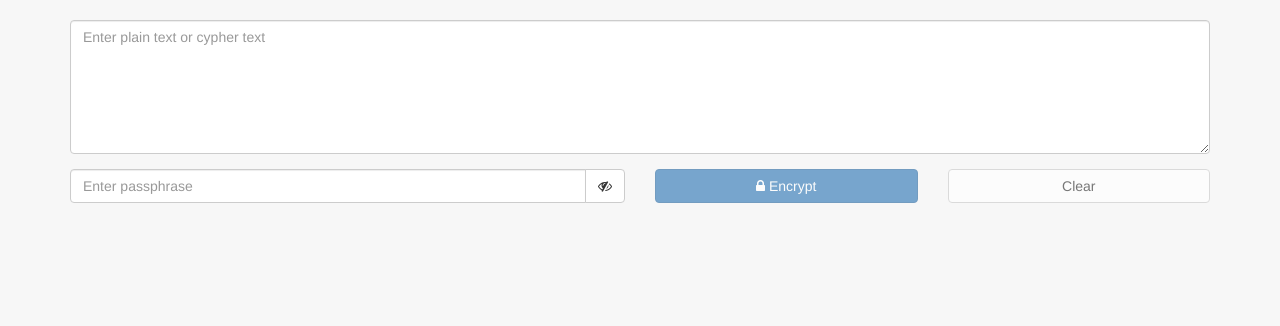
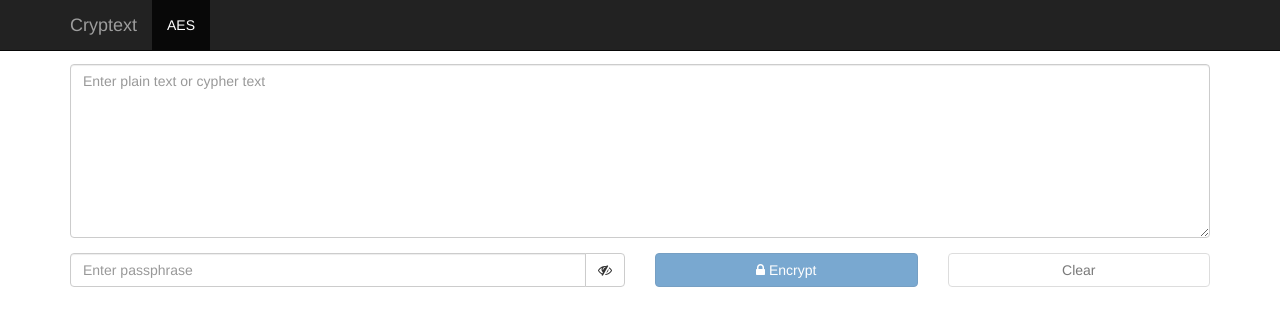
Before and after one commit to zakfu/cryptext, a plain HTML site: page index.html in a window 1280 px wide. Drawn offline with nearby package versions, Linux system fonts and the light colour scheme.

Commit message:
Added navbar and updated bootstrap.

```diff
--- a/css/main.css
+++ b/css/main.css
@@ -1,9 +1,5 @@
-body {
-  background-color: #f7f7f7;
-}
-
-.container {
-  margin-top: 20px;
+.main-controller {
+  padding-top: 64px;
 }
 
 .form-item {
--- a/index.html
+++ b/index.html
@@ -1,24 +1,40 @@
 <!doctype html>
-<html class="no-js" lang="en" ng-app="cryptApp">
+<html class="no-js" lang="en" ng-app="cryptextApp">
   <head>
     <meta charset="utf-8">
     <meta http-equiv="x-ua-compatible" content="ie=edge">
-    <title>Crypto</title>
+    <title>Cryptext</title>
     <meta name="description" content="">
     <meta name="viewport" content="width=device-width, initial-scale=1">
-    <link rel="stylesheet" href="https://maxcdn.bootstrapcdn.com/bootstrap/3.3.4/css/bootstrap.min.css">
-    <link rel="stylesheet" href="http://bootswatch.com/yeti/bootstrap.min.css">
+    <link rel="stylesheet" href="https://maxcdn.bootstrapcdn.com/bootstrap/3.3.6/css/bootstrap.min.css">
     <link rel="stylesheet" href="https://maxcdn.bootstrapcdn.com/font-awesome/4.3.0/css/font-awesome.min.css">
     <link rel="stylesheet" href="css/main.css">
     <script src="https://ajax.googleapis.com/ajax/libs/angularjs/1.3.16/angular.min.js"></script>
   </head>
   <body>
-
-    <div class="container" ng-controller="MainController" ng-cloak>
+    <nav class="navbar navbar-inverse navbar-xs navbar-fixed-top">
+      <div class="container">
+        <div class="navbar-header">
+          <button type="button" class="navbar-toggle collapsed" data-toggle="collapse" data-target="#navbar" aria-expanded="false" aria-controls="navbar">
+            <span class="sr-only">Toggle navigation</span>
+            <span class="icon-bar"></span>
+            <span class="icon-bar"></span>
+            <span class="icon-bar"></span>
+          </button>
+          <a class="navbar-brand" href="#">Cryptext</a>
+        </div>
+        <div id="navbar" class="collapse navbar-collapse">
+          <ul class="nav navbar-nav">
+            <li class="active"><a href="#">AES</a></li>
+          </ul>
+        </div><!--/.nav-collapse -->
+      </div>
+    </nav>
+    <div class="container main-controller" ng-controller="MainController" ng-cloak>
       <form name="form" ng-submit="processForm()" novalidate>
         <div class="row">
           <div class="form-group col-xs-12">
-            <textarea  rows="6" class="form-control" placeholder="Enter plain text or cypher text" ng-model="io" required></textarea>
+            <textarea rows="8" class="form-control" placeholder="Enter plain text or cypher text" ng-model="io" required></textarea>
           </div>
         </div>
         <div class="row">
@@ -46,13 +62,12 @@
                       ng-really-message="Are you sure?" ng-really-click="clear($event)">Clear</button>
             </div>
           </div>
+        </div>
       </form>
     </div>
-
     <script src="https://ajax.googleapis.com/ajax/libs/jquery/1.11.3/jquery.min.js"></script>
-    <script src="https://maxcdn.bootstrapcdn.com/bootstrap/3.3.4/js/bootstrap.min.js"></script>
+    <script src="https://maxcdn.bootstrapcdn.com/bootstrap/3.3.6/js/bootstrap.min.js"></script>
     <script src="js/vendor/crypt.js"></script>
     <script src="js/main.js"></script>
-
   </body>
 </html>
--- a/js/main.js
+++ b/js/main.js
@@ -1,4 +1,4 @@
-var myApp = angular.module('cryptApp',[]);
+var myApp = angular.module('cryptextApp',[]);
 
 myApp.controller('MainController', ['$scope', function($scope) {
   var base64Matcher = new RegExp("^U2FsdGVkX1");
```
Also changed, not shown: 1 other file.
